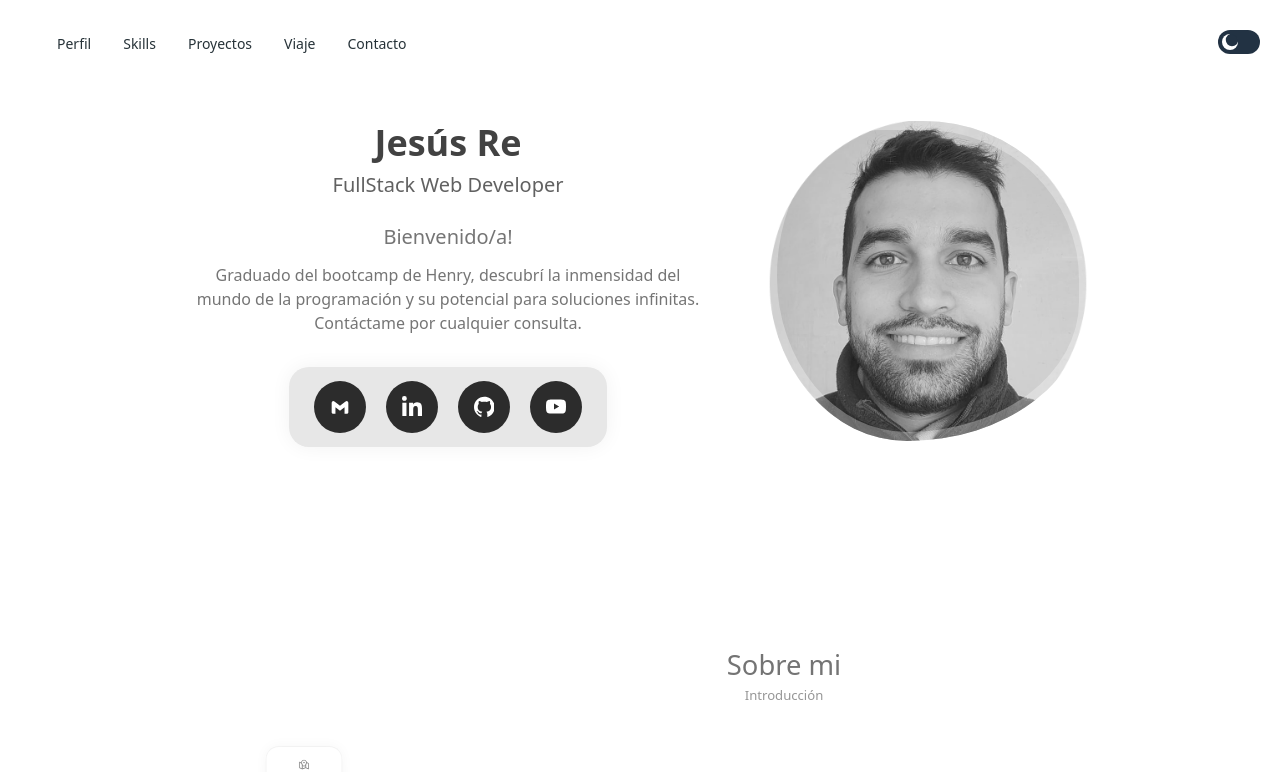
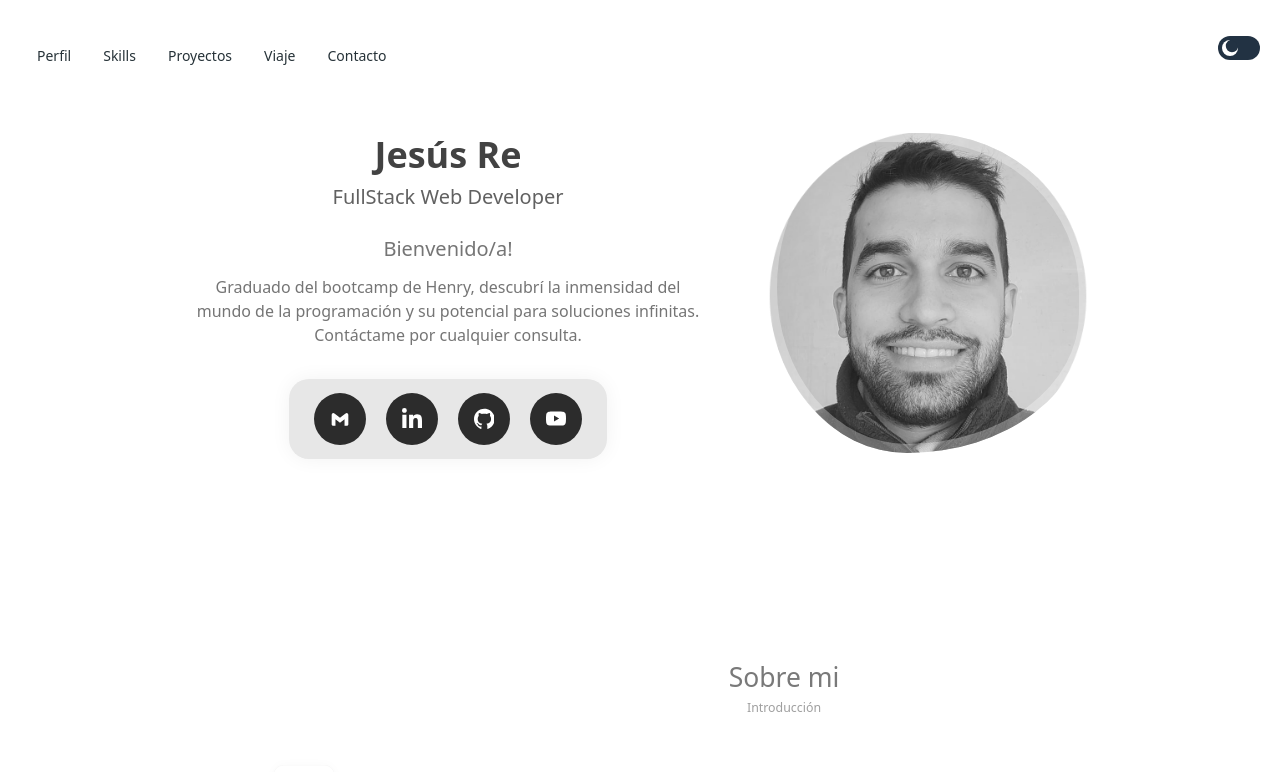
Before and after one commit to jesusre890/portfolio, a React (Vite) app: page / in a window 1280 px wide. Shown: the top 772 px of the page. Built offline with nearby package versions, Linux system fonts and the light colour scheme.

Commit message:
cambio nav

```diff
--- a/src/views/Navbar/NewNavbar.jsx
+++ b/src/views/Navbar/NewNavbar.jsx
@@ -94,7 +94,7 @@ export function NewNavbar() {
   }, []);
 
   return (
-    <Navbar className=" max-w-screen-xl shadow-none -mt-3 dark:bg-black dark:border-none">
+    <Navbar className=" max-w-screen-xl shadow-none -ml-5 dark:bg-black dark:border-none">
       <div className="flex items-center justify-between text-blue-gray-900 dark:text-blue-gray-100">
         <div className="hidden lg:block">
           <NavList />
```
